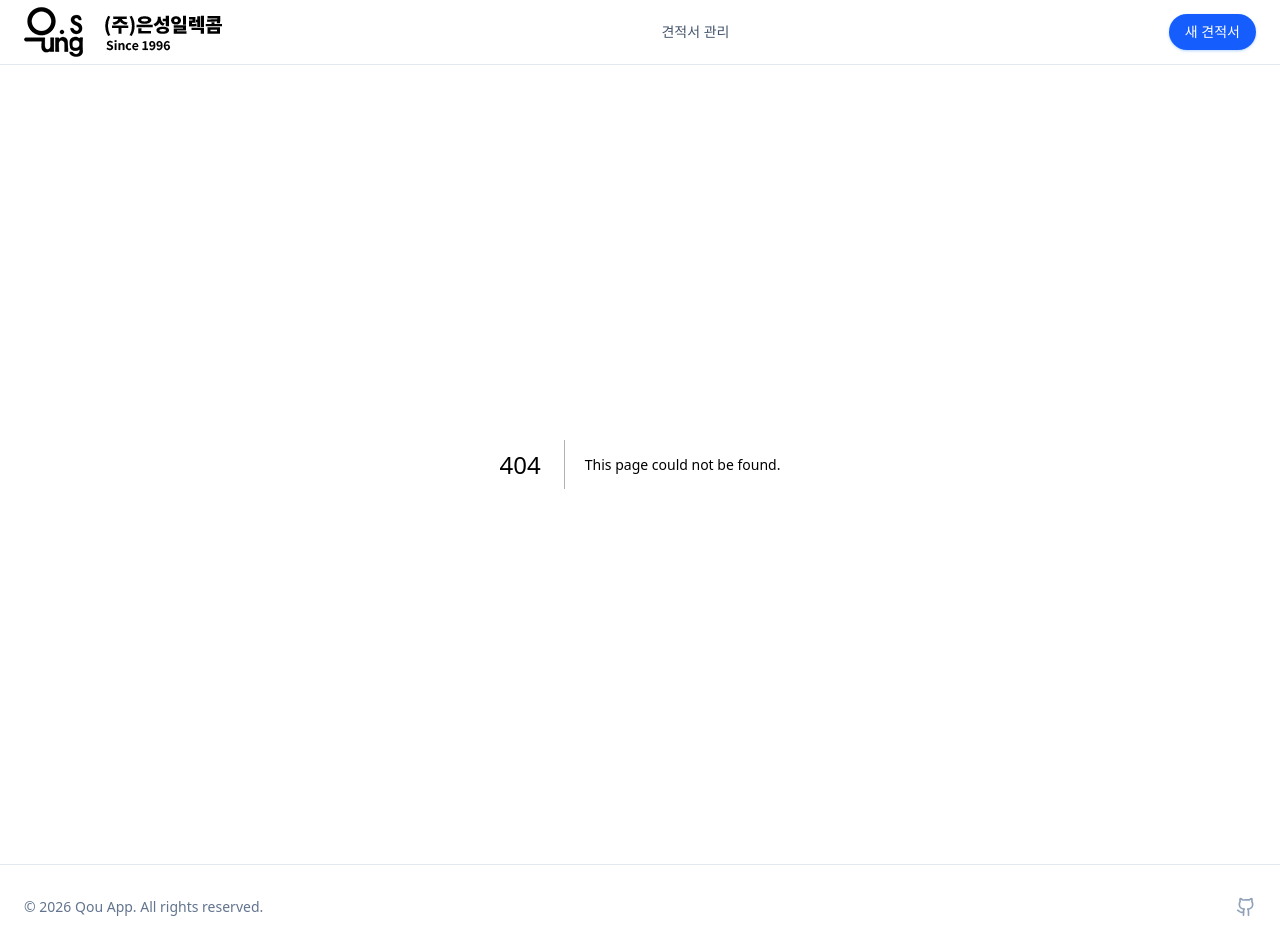
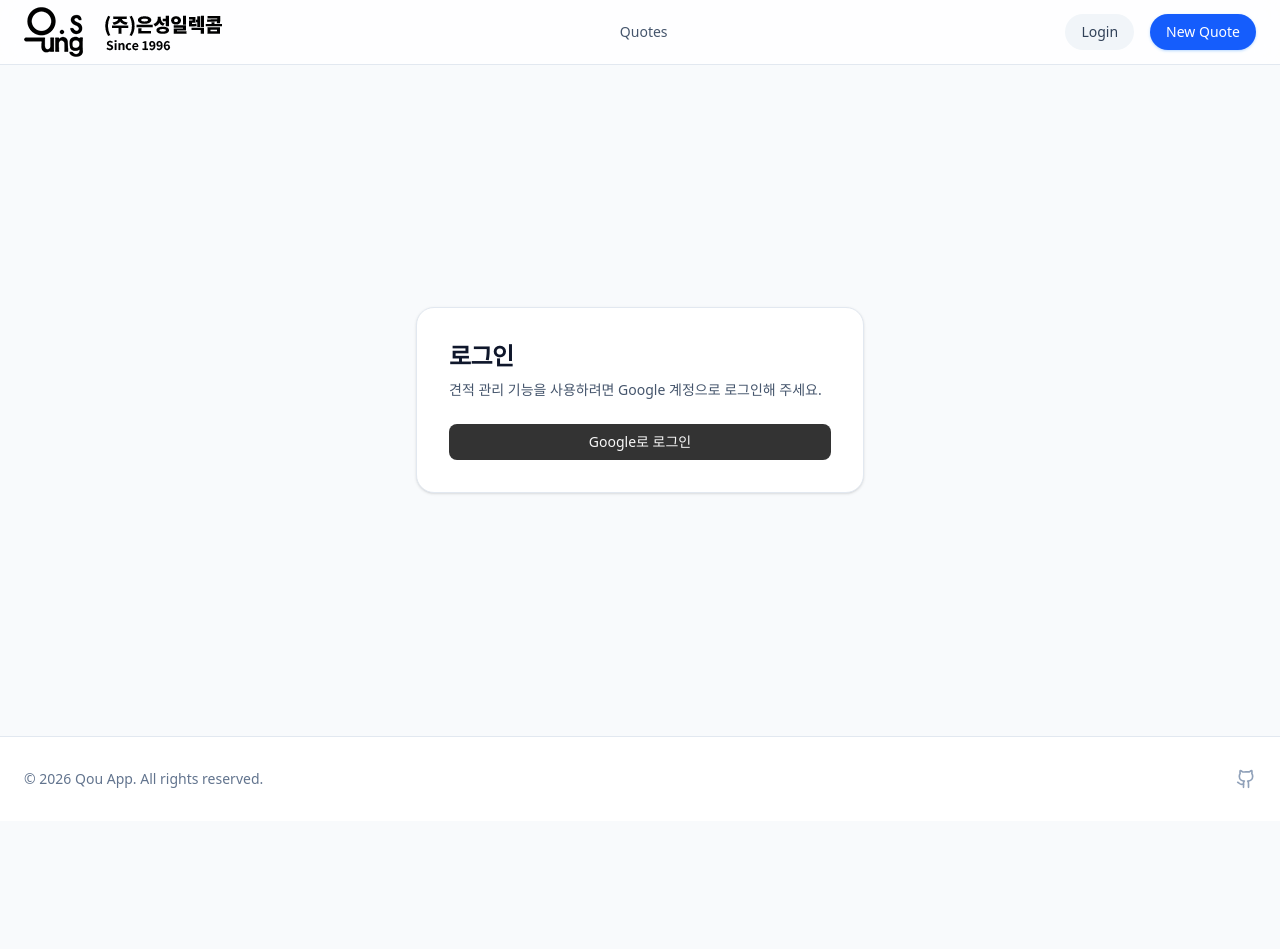
Before and after one commit to soljeong/qou-app, a Next.js app: page /login in a window 1280 px wide. Before the commit this address had no page. After the commit the page ends 821 px from the top, so only its background shows below. Built offline with nearby package versions, Linux system fonts and the light colour scheme; no server answers.

Commit message:
구글로그인

```diff
--- a/package.json
+++ b/package.json
@@ -21,6 +21,7 @@
     "jspdf": "^4.1.0",
     "lucide-react": "^0.563.0",
     "next": "16.1.6",
+    "next-auth": "^5.0.0-beta.30",
     "radix-ui": "^1.4.3",
     "react": "19.2.3",
     "react-day-picker": "^9.13.2",
--- a/src/actions/quote-update.ts
+++ b/src/actions/quote-update.ts
@@ -1,10 +1,16 @@
 'use server'
 
+import { auth } from '@/auth'
 import prisma from '@/lib/prisma'
 import { revalidatePath } from 'next/cache'
 import { QuoteFormValues } from '@/lib/validations/quote'
 
 export async function updateQuote(id: string, data: QuoteFormValues) {
+    const session = await auth()
+    if (!session?.user) {
+        return { success: false, error: 'Unauthorized' }
+    }
+
     try {
         const { recipientName, recipientContact, date, items, notes, discount: inputDiscount } = data
 
--- a/src/actions/quote.ts
+++ b/src/actions/quote.ts
@@ -1,10 +1,21 @@
 'use server'
 
+import { auth } from '@/auth'
 import prisma from '@/lib/prisma'
 import { revalidatePath } from 'next/cache'
 import { redirect } from 'next/navigation'
+import { QuoteFormValues } from '@/lib/validations/quote'
+
+async function assertAuthenticated() {
+    const session = await auth()
+    if (!session?.user) {
+        throw new Error('Unauthorized')
+    }
+}
 
 export async function getQuotes() {
+    await assertAuthenticated()
+
     try {
         const quotes = await prisma.quote.findMany({
             include: {
@@ -25,15 +36,17 @@ export async function getQuotes() {
     }
 }
 
-import { QuoteFormValues } from '@/lib/validations/quote'
+export async function createQuote(data: QuoteFormValues) {
+    const session = await auth()
+    if (!session?.user) {
+        return { success: false, error: 'Unauthorized' }
+    }
 
-export async function createQuote(data: QuoteFormValues) {
     try {
         const { recipientName, recipientContact, date, items, notes, discount: inputDiscount } = data
 
         const quoteDate = new Date(date)
         const year = quoteDate.getFullYear().toString().slice(2)
-        const fullYear = quoteDate.getFullYear()
         const month = (quoteDate.getMonth() + 1).toString().padStart(2, '0')
         const prefix = `ES-${year}${month}`
         const yearPrefix = `ES-${year}`
@@ -124,6 +137,8 @@ export async function createQuote(data: QuoteFormValues) {
 }
 
 export async function deleteQuote(id: string) {
+    await assertAuthenticated()
+
     try {
         await prisma.quote.delete({
             where: { id }
--- /dev/null
+++ b/src/app/api/auth/[...nextauth]/route.ts
@@ -0,0 +1,3 @@
+import { handlers } from "@/auth";
+
+export const { GET, POST } = handlers;
--- /dev/null
+++ b/src/app/login/page.tsx
@@ -0,0 +1,55 @@
+import { auth, signIn } from "@/auth";
+import { Button } from "@/components/ui/button";
+import { redirect } from "next/navigation";
+
+type LoginSearchParams = {
+  callbackUrl?: string | string[];
+};
+
+interface LoginPageProps {
+  searchParams: Promise<LoginSearchParams>;
+}
+
+function resolveCallbackUrl(value: string | string[] | undefined) {
+  const raw = Array.isArray(value) ? value[0] : value;
+
+  if (!raw) {
+    return "/quotes";
+  }
+
+  return raw.startsWith("/") ? raw : "/quotes";
+}
+
+export default async function LoginPage({ searchParams }: LoginPageProps) {
+  const params = await searchParams;
+  const callbackUrl = resolveCallbackUrl(params.callbackUrl);
+  const session = await auth();
+
+  if (session?.user) {
+    redirect(callbackUrl);
+  }
+
+  async function loginWithGoogle() {
+    "use server";
+    await signIn("google", { redirectTo: callbackUrl });
+  }
+
+  return (
+    <div className="container mx-auto flex min-h-[calc(100vh-8rem)] items-center justify-center px-6 py-10">
+      <div className="w-full max-w-md rounded-2xl border border-slate-200 bg-white p-8 shadow-sm dark:border-slate-700 dark:bg-slate-900">
+        <h1 className="mb-2 text-2xl font-bold tracking-tight text-slate-900 dark:text-slate-100">
+          로그인
+        </h1>
+        <p className="mb-6 text-sm text-slate-600 dark:text-slate-300">
+          견적 관리 기능을 사용하려면 Google 계정으로 로그인해 주세요.
+        </p>
+
+        <form action={loginWithGoogle}>
+          <Button type="submit" className="w-full">
+            Google로 로그인
+          </Button>
+        </form>
+      </div>
+    </div>
+  );
+}
--- /dev/null
+++ b/src/auth.ts
@@ -0,0 +1,17 @@
+import NextAuth from "next-auth";
+import Google from "next-auth/providers/google";
+
+export const { handlers, signIn, signOut, auth } = NextAuth({
+  providers: [
+    Google({
+      clientId: process.env.AUTH_GOOGLE_ID!,
+      clientSecret: process.env.AUTH_GOOGLE_SECRET!,
+    }),
+  ],
+  session: {
+    strategy: "jwt",
+  },
+  pages: {
+    signIn: "/login",
+  },
+});
--- a/src/components/layout/Header.tsx
+++ b/src/components/layout/Header.tsx
@@ -1,10 +1,18 @@
+import Image from "next/image";
 import Link from "next/link";
-import Image from "next/image";
+import { auth, signOut } from "@/auth";
 
-export function Header() {
+export async function Header() {
+  const session = await auth();
+
+  async function handleSignOut() {
+    "use server";
+    await signOut({ redirectTo: "/" });
+  }
+
   return (
-        <header className="fixed top-0 w-full z-10 border-b border-slate-200 dark:border-slate-800 bg-white/80 dark:bg-slate-950/80 backdrop-blur-md print:hidden">
-            <div className="container mx-auto px-6 h-16 flex items-center justify-between">
+    <header className="fixed top-0 z-10 w-full border-b border-slate-200 bg-white/80 backdrop-blur-md print:hidden dark:border-slate-800 dark:bg-slate-950/80">
+      <div className="container mx-auto flex h-16 items-center justify-between px-6">
         <div className="flex items-center gap-3">
           <Link href="/" className="flex items-center gap-3">
             <Image
@@ -12,18 +20,49 @@ export function Header() {
               alt="Logo"
               width={198}
               height={32}
-                            className="dark:invert-0 invert"
+              className="invert dark:invert-0"
             />
           </Link>
         </div>
-                <nav className="hidden md:flex items-center gap-8 text-sm font-medium text-slate-600 dark:text-slate-400">
-                    <Link href="/quotes" className="hover:text-blue-600 dark:hover:text-blue-400 transition-colors">
-                        견적서 관리
+
+        <nav className="hidden items-center gap-8 text-sm font-medium text-slate-600 dark:text-slate-400 md:flex">
+          <Link
+            href="/quotes"
+            className="transition-colors hover:text-blue-600 dark:hover:text-blue-400"
+          >
+            Quotes
           </Link>
         </nav>
+
         <div className="flex items-center gap-4">
-                    <Link href="/quotes/new" className="px-4 py-2 text-sm font-medium text-white bg-blue-600 hover:bg-blue-700 rounded-full transition-colors shadow-sm shadow-blue-200 dark:shadow-none">
-                        새 견적서
+          {session?.user ? (
+            <>
+              <span className="hidden text-sm text-slate-600 dark:text-slate-400 md:block">
+                {session.user.name ?? session.user.email}
+              </span>
+              <form action={handleSignOut}>
+                <button
+                  type="submit"
+                  className="rounded-full bg-slate-100 px-4 py-2 text-sm font-medium text-slate-700 transition-colors hover:bg-slate-200 dark:bg-slate-800 dark:text-slate-200 dark:hover:bg-slate-700"
+                >
+                  Logout
+                </button>
+              </form>
+            </>
+          ) : (
+            <Link
+              href="/login"
+              className="rounded-full bg-slate-100 px-4 py-2 text-sm font-medium text-slate-700 transition-colors hover:bg-slate-200 dark:bg-slate-800 dark:text-slate-200 dark:hover:bg-slate-700"
+            >
+              Login
+            </Link>
+          )}
+
+          <Link
+            href="/quotes/new"
+            className="rounded-full bg-blue-600 px-4 py-2 text-sm font-medium text-white transition-colors hover:bg-blue-700 shadow-sm shadow-blue-200 dark:shadow-none"
+          >
+            New Quote
           </Link>
         </div>
       </div>
--- /dev/null
+++ b/src/middleware.ts
@@ -0,0 +1,18 @@
+import { NextResponse } from "next/server";
+import { auth } from "@/auth";
+
+export default auth((req) => {
+  if (req.auth) {
+    return NextResponse.next();
+  }
+
+  const callbackUrl = `${req.nextUrl.pathname}${req.nextUrl.search}`;
+  const loginUrl = new URL("/login", req.nextUrl.origin);
+  loginUrl.searchParams.set("callbackUrl", callbackUrl);
+
+  return NextResponse.redirect(loginUrl);
+});
+
+export const config = {
+  matcher: ["/quotes/:path*"],
+};
```
Also changed, not shown: 1 other file (tests, documents, lock files or other folders). Lines whose indentation alone changed are shown as unchanged.
